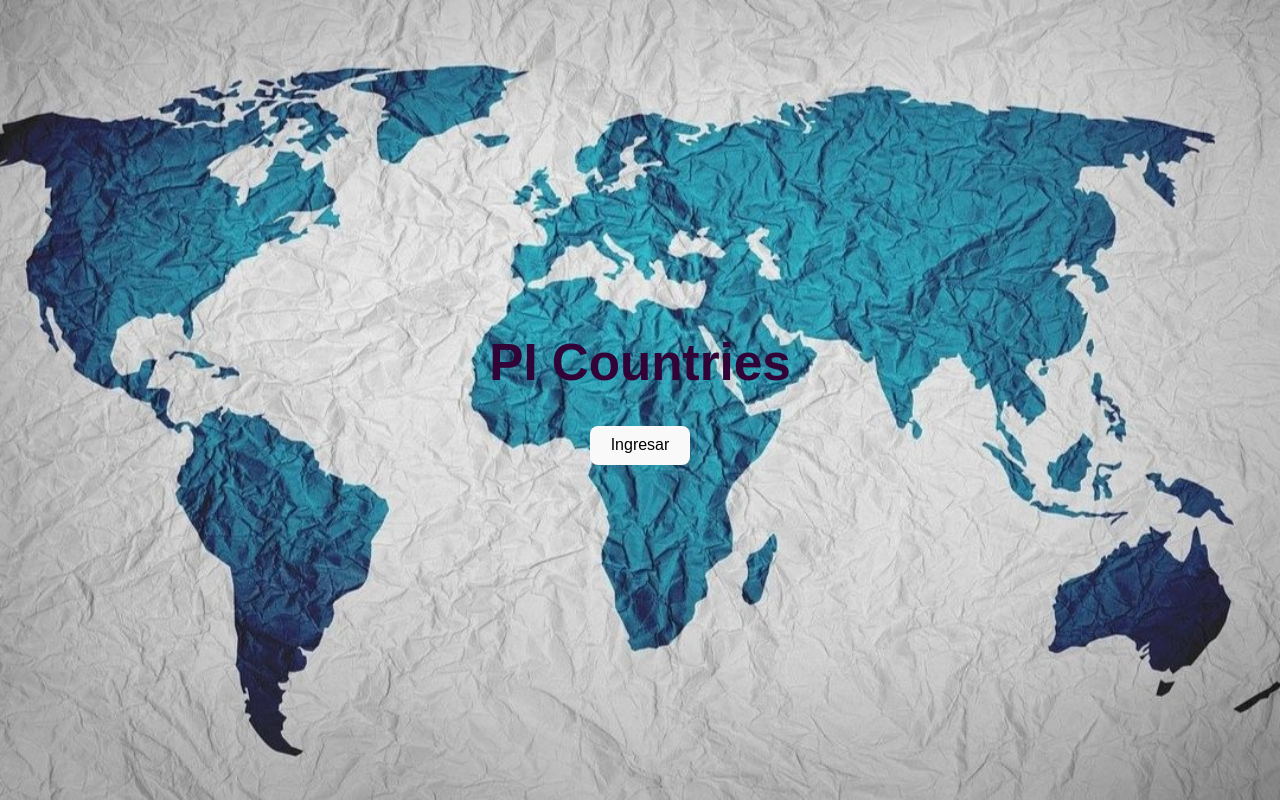
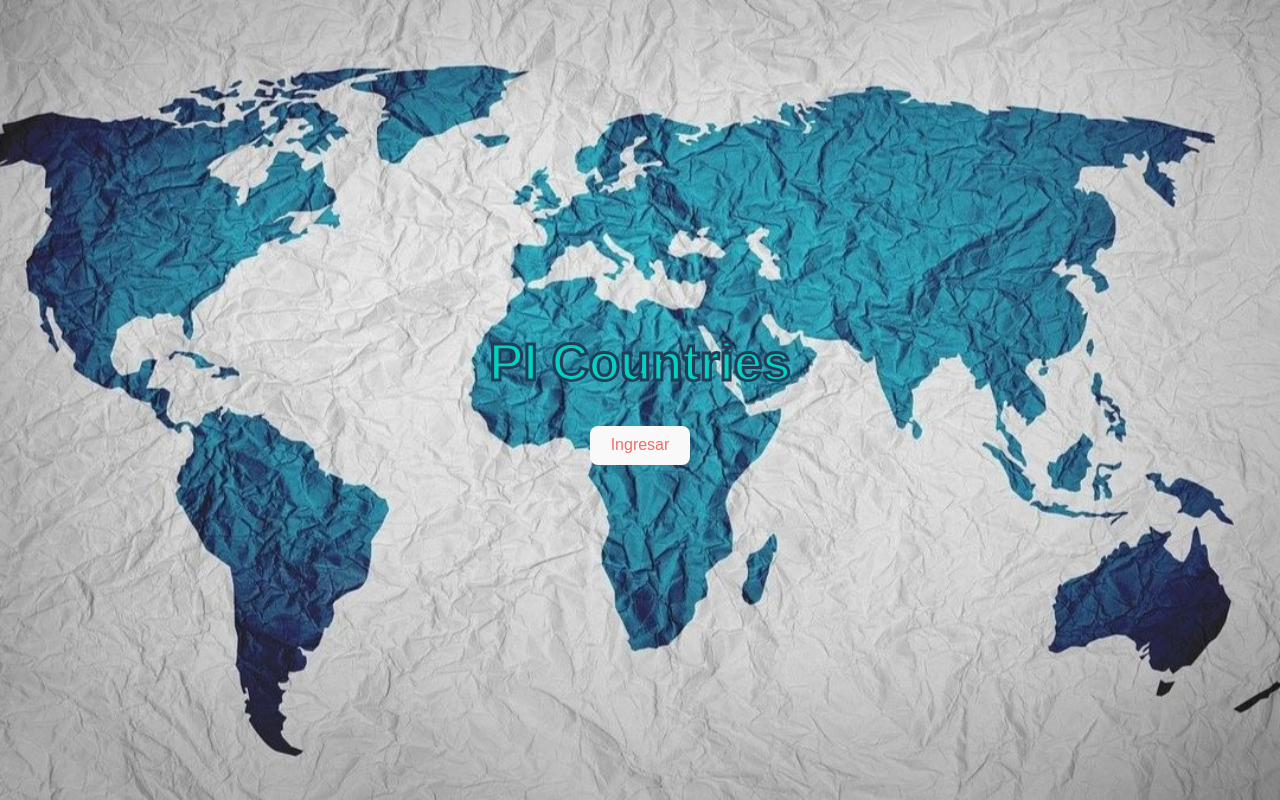
Before and after one commit to MauricioMTejada/PI-Countries-Frontend, a React (Create React App) app: page / in a window 1280 px wide. Built offline with nearby package versions, Linux system fonts and the light colour scheme.

Commit message:
styled 'Landing' page

```diff
--- a/src/views/Landing/Landing.jsx
+++ b/src/views/Landing/Landing.jsx
@@ -21,10 +21,10 @@ const Landing = () => {
 		<div className={style.background}>
 		{/* <div style={styleLanding}> */}
 		{/* <div> */}
-			<h1>PI Countries</h1>
+			<h1 className={style.title}>PI Countries</h1>
 			<Link to="/home">
 				{" "}
-				<button>Ingresar</button>{" "}
+				<button className={style.button}>Ingresar</button>{" "}
 			</Link>
 		</div>
 	);
--- a/src/views/Landing/Landing.module.css
+++ b/src/views/Landing/Landing.module.css
@@ -19,7 +19,6 @@
 
   h1 {
     margin-top: 0;
-	/* -webkit-text-stroke: 3px black;  */
   }
 
   .background {
@@ -36,6 +35,19 @@
 	min-height: 100vh;
 	padding: 2rem;
 	box-sizing: border-box;
-	color: #310336;
+	/* color: #310336; */
 	/* filter: hue-rotate(180deg); */
+
+}
+
+.title {
+    /* Grosor del contorno */
+    -webkit-text-stroke-width: 3px;
+    /* Color del contorno */
+    -webkit-text-stroke-color: #233c57;
+
   }
+
+.button {
+  color: #f16c65;
+}
```
